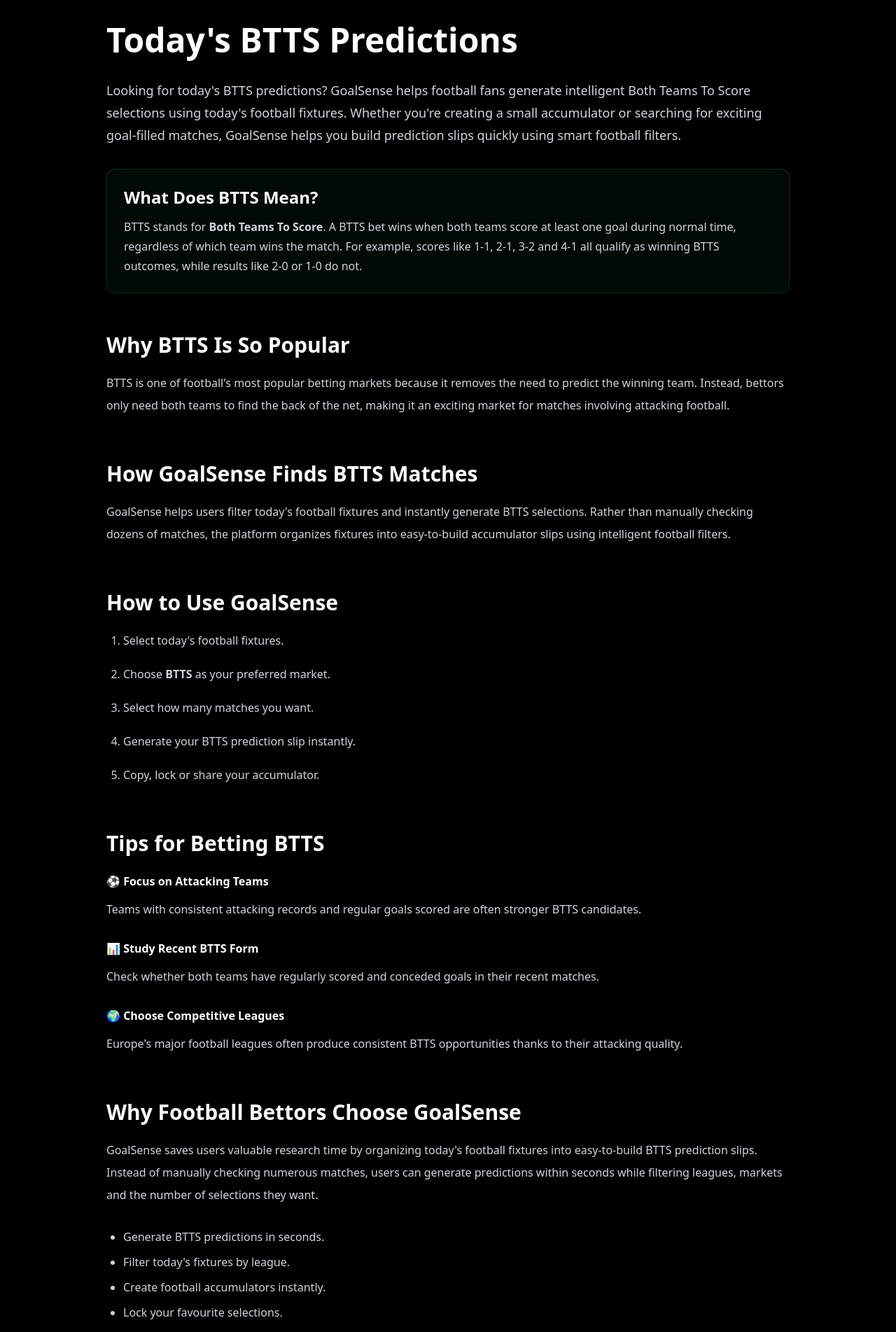
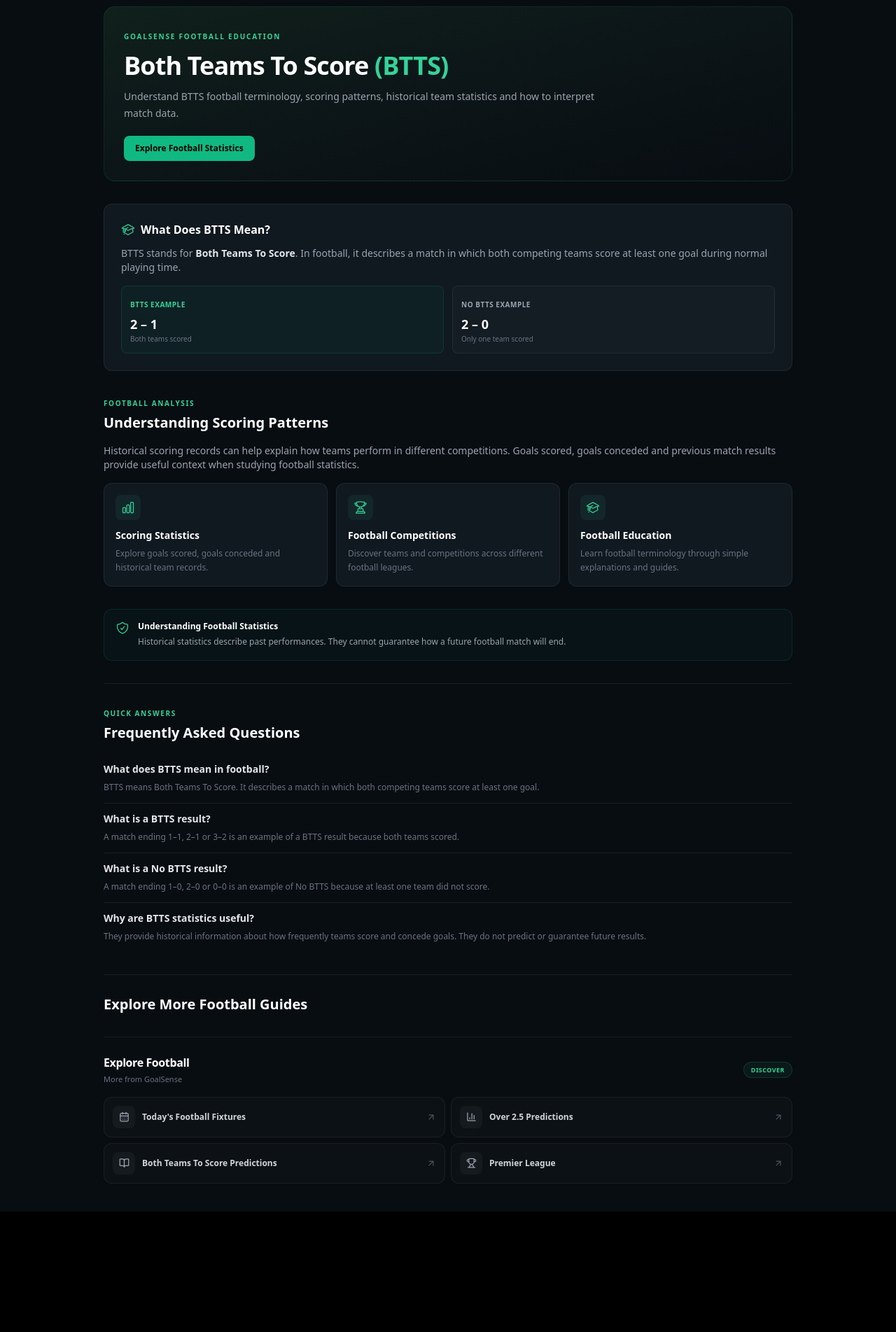
Before and after one commit to Jhondes/goalsense-app, a Next.js app: page /btts-predictions in a window 1280 px wide. Shown: the part 83-1986 px from the top of the page at 70% size. After the commit the page ends 1814 px from the top, so only its background shows below. Built offline with nearby package versions, Linux system fonts and the light colour scheme; no server answers.

Commit message:
Redesign compact BTTS information page

```diff
--- a/app/btts-predictions/page.tsx
+++ b/app/btts-predictions/page.tsx
@@ -1,36 +1,85 @@
+
 import type { Metadata } from "next";
 import Link from "next/link";
+import {
+  ChartBarIcon,
+  AcademicCapIcon,
+  TrophyIcon,
+  ShieldCheckIcon,
+} from "@heroicons/react/24/outline";
+
 import PredictionLinks from "@/components/PredictionLinks";
 import BreadcrumbSchema from "@/components/BreadcrumbSchema";
 import ArticleSchema from "@/components/ArticleSchema";
 import Breadcrumb from "@/components/Breadcrumb";
 
 export const metadata: Metadata = {
-  title: "BTTS Predictions Today | GoalSense",
+  title: "BTTS Explained: Both Teams To Score | GoalSense",
   description:
-    "Generate today's Both Teams To Score (BTTS) football predictions, accumulator tips and match selections using GoalSense.",
+    "Understand Both Teams To Score (BTTS), football scoring statistics and match analysis with GoalSense.",
   keywords: [
-    "BTTS predictions",
-    "both teams to score predictions",
-    "today BTTS tips",
-    "BTTS accumulator",
-    "football BTTS tips",
-    "goal predictions",
+    "BTTS meaning",
+    "Both Teams To Score explained",
+    "football scoring statistics",
+    "BTTS football terminology",
+    "football match analysis",
+    "GoalSense",
   ],
   alternates: {
     canonical: "https://goalsense.live/btts-predictions",
   },
 };
 
+const features = [
+  {
+    icon: ChartBarIcon,
+    title: "Scoring Statistics",
+    description:
+      "Explore goals scored, goals conceded and historical team records.",
+  },
+  {
+    icon: TrophyIcon,
+    title: "Football Competitions",
+    description:
+      "Discover teams and competitions across different football leagues.",
+  },
+  {
+    icon: AcademicCapIcon,
+    title: "Football Education",
+    description:
+      "Learn football terminology through simple explanations and guides.",
+  },
+];
+
+const faqs = [
+  {
+    question: "What does BTTS mean in football?",
+    answer:
+      "BTTS means Both Teams To Score. It describes a match in which both competing teams score at least one goal.",
+  },
+  {
+    question: "What is a BTTS result?",
+    answer:
+      "A match ending 1–1, 2–1 or 3–2 is an example of a BTTS result because both teams scored.",
+  },
+  {
+    question: "What is a No BTTS result?",
+    answer:
+      "A match ending 1–0, 2–0 or 0–0 is an example of No BTTS because at least one team did not score.",
+  },
+  {
+    question: "Why are BTTS statistics useful?",
+    answer:
+      "They provide historical information about how frequently teams score and concede goals. They do not predict or guarantee future results.",
+  },
+];
+
 export default function BTTSPredictions() {
   return (
     <>
       <BreadcrumbSchema
         items={[
-          {
-            name: "Home",
-            url: "https://goalsense.live",
-          },
+          { name: "Home", url: "https://goalsense.live" },
           {
             name: "BTTS Predictions",
             url: "https://goalsense.live/btts-predictions",
@@ -39,262 +88,191 @@ export default function BTTSPredictions() {
       />
 
       <ArticleSchema
-        headline="BTTS Football Predictions"
-        description="Generate Both Teams To Score football predictions, accumulator tips and goal-based match selections using GoalSense."
+        headline="BTTS Explained: Both Teams To Score"
+        description="Understand Both Teams To Score terminology, football scoring statistics and match analysis."
         url="https://goalsense.live/btts-predictions"
         datePublished="2026-07-30"
         dateModified="2026-07-30"
       />
 
-      <main className="max-w-5xl mx-auto px-6 py-16">
+      <main className="min-h-screen bg-[#080d12] text-white">
+        <div className="mx-auto max-w-5xl px-5 py-7 sm:py-10">
 
+          {/* BREADCRUMB */}
           <Breadcrumb
             items={[
-            {
-              name: "Home",
-              href: "/",
-            },
-            {
-              name: "BTTS Predictions",
-            },
+              { name: "Home", href: "/" },
+              { name: "BTTS Predictions" },
             ]}
           />
 
-        <h1 className="text-4xl md:text-5xl font-bold mb-8">
-          Today's BTTS Predictions
+          {/* HERO */}
+          <section className="mb-8 mt-6 rounded-2xl border border-emerald-500/15 bg-gradient-to-br from-[#10201b] via-[#0c1518] to-[#080d12] p-5 sm:p-7">
+            <span className="text-[10px] font-bold uppercase tracking-[0.18em] text-emerald-400">
+              GOALSENSE FOOTBALL EDUCATION
+            </span>
+
+            <h1 className="mt-3 text-2xl font-extrabold tracking-tight sm:text-3xl md:text-4xl">
+              Both Teams To Score{" "}
+              <span className="text-emerald-400">(BTTS)</span>
             </h1>
 
-        <p className="text-lg text-gray-300 leading-8 mb-8">
-          Looking for today's BTTS predictions? GoalSense helps football fans
-          generate intelligent Both Teams To Score selections using today's
-          football fixtures. Whether you're creating a small accumulator or
-          searching for exciting goal-filled matches, GoalSense helps you build
-          prediction slips quickly using smart football filters.
+            <p className="mt-3 max-w-2xl text-sm leading-6 text-gray-400">
+              Understand BTTS football terminology, scoring patterns,
+              historical team statistics and how to interpret match data.
             </p>
 
-        <div className="rounded-xl border border-green-500/20 bg-green-500/5 p-6 mb-12">
+            <Link
+              href="/insights/football-statistics"
+              className="mt-5 inline-flex rounded-lg bg-emerald-500 px-4 py-2.5 text-xs font-bold text-black transition hover:bg-emerald-400"
+            >
+              Explore Football Statistics
+            </Link>
+          </section>
 
-          <h2 className="text-2xl font-semibold mb-3">
+          {/* BTTS EXPLANATION */}
+          <section className="mb-8 rounded-xl border border-white/[0.07] bg-[#101820] p-5 sm:p-6">
+            <div className="flex items-center gap-2">
+              <AcademicCapIcon className="h-5 w-5 text-emerald-400" />
+
+              <h2 className="text-base font-bold text-white">
                 What Does BTTS Mean?
               </h2>
+            </div>
 
-          <p className="text-gray-300 leading-7">
-            BTTS stands for <strong>Both Teams To Score</strong>. A BTTS bet wins
-            when both teams score at least one goal during normal time,
-            regardless of which team wins the match. For example, scores like
-            1-1, 2-1, 3-2 and 4-1 all qualify as winning BTTS outcomes, while
-            results like 2-0 or 1-0 do not.
+            <p className="mt-3 text-xs leading-6 text-gray-400 sm:text-sm">
+              BTTS stands for <strong className="text-gray-200">Both Teams To Score</strong>.
+              In football, it describes a match in which both competing
+              teams score at least one goal during normal playing time.
             </p>
 
-        </div>
+            <div className="mt-4 grid grid-cols-2 gap-3">
+              <div className="rounded-lg border border-emerald-500/15 bg-emerald-500/[0.05] p-3">
+                <span className="text-[10px] font-bold uppercase tracking-wider text-emerald-400">
+                  BTTS example
+                </span>
 
-        <h2 className="text-3xl font-bold mt-14 mb-5">
-          Why BTTS Is So Popular
-        </h2>
-
-        <p className="text-gray-300 leading-8 mb-6">
-          BTTS is one of football's most popular betting markets because it
-          removes the need to predict the winning team. Instead, bettors only
-          need both teams to find the back of the net, making it an exciting
-          market for matches involving attacking football.
+                <p className="mt-1 text-lg font-extrabold text-white">
+                  2 – 1
                 </p>
 
-        <h2 className="text-3xl font-bold mt-16 mb-5">
-          How GoalSense Finds BTTS Matches
-        </h2>
-
-        <p className="text-gray-300 leading-8 mb-6">
-          GoalSense helps users filter today's football fixtures and instantly
-          generate BTTS selections. Rather than manually checking dozens of
-          matches, the platform organizes fixtures into easy-to-build
-          accumulator slips using intelligent football filters.
-        </p>
-
-        <h2 className="text-3xl font-bold mt-16 mb-5">
-          How to Use GoalSense
-        </h2>
-
-        <ol className="space-y-4 list-decimal pl-6 text-gray-300 leading-8 mb-10">
-          <li>Select today's football fixtures.</li>
-          <li>Choose <strong>BTTS</strong> as your preferred market.</li>
-          <li>Select how many matches you want.</li>
-          <li>Generate your BTTS prediction slip instantly.</li>
-          <li>Copy, lock or share your accumulator.</li>
-        </ol>
-
-        <h2 className="text-3xl font-bold mt-16 mb-5">
-          Tips for Betting BTTS
-        </h2>
-
-        <div className="space-y-6 text-gray-300 leading-8">
-
-          <div>
-            <h3 className="font-semibold text-white mb-2">
-              ⚽ Focus on Attacking Teams
-            </h3>
-
-            <p>
-              Teams with consistent attacking records and regular goals scored
-              are often stronger BTTS candidates.
+                <p className="text-[10px] text-gray-500">
+                  Both teams scored
                 </p>
               </div>
 
-          <div>
-            <h3 className="font-semibold text-white mb-2">
-              📊 Study Recent BTTS Form
+              <div className="rounded-lg border border-white/[0.07] bg-white/[0.02] p-3">
+                <span className="text-[10px] font-bold uppercase tracking-wider text-gray-400">
+                  No BTTS example
+                </span>
+
+                <p className="mt-1 text-lg font-extrabold text-white">
+                  2 – 0
+                </p>
+
+                <p className="text-[10px] text-gray-500">
+                  Only one team scored
+                </p>
+              </div>
+            </div>
+          </section>
+
+          {/* STATISTICS */}
+          <section className="mb-8">
+            <div className="mb-4">
+              <span className="text-[10px] font-bold uppercase tracking-[0.16em] text-emerald-400">
+                Football Analysis
+              </span>
+
+              <h2 className="mt-1 text-xl font-extrabold">
+                Understanding Scoring Patterns
+              </h2>
+            </div>
+
+            <p className="mb-4 text-xs leading-6 text-gray-400 sm:text-sm">
+              Historical scoring records can help explain how teams perform
+              in different competitions. Goals scored, goals conceded and
+              previous match results provide useful context when studying
+              football statistics.
+            </p>
+
+            <div className="grid gap-3 sm:grid-cols-3">
+              {features.map((feature) => {
+                const Icon = feature.icon;
+
+                return (
+                  <div
+                    key={feature.title}
+                    className="rounded-xl border border-white/[0.07] bg-[#101820] p-4"
+                  >
+                    <div className="mb-3 flex h-9 w-9 items-center justify-center rounded-lg bg-emerald-400/[0.08]">
+                      <Icon className="h-5 w-5 text-emerald-400" />
+                    </div>
+
+                    <h3 className="text-sm font-bold text-white">
+                      {feature.title}
                     </h3>
 
-            <p>
-              Check whether both teams have regularly scored and conceded goals
-              in their recent matches.
+                    <p className="mt-1.5 text-xs leading-5 text-gray-500">
+                      {feature.description}
                     </p>
                   </div>
+                );
+              })}
+            </div>
+          </section>
+
+          {/* EDUCATIONAL NOTE */}
+          <section className="mb-8 flex items-start gap-3 rounded-xl border border-emerald-500/15 bg-emerald-500/[0.04] p-4">
+            <ShieldCheckIcon className="h-5 w-5 shrink-0 text-emerald-400" />
 
             <div>
-            <h3 className="font-semibold text-white mb-2">
-              🌍 Choose Competitive Leagues
-            </h3>
+              <h2 className="text-xs font-bold text-white">
+                Understanding Football Statistics
+              </h2>
 
-            <p>
-              Europe's major football leagues often produce consistent BTTS
-              opportunities thanks to their attacking quality.
+              <p className="mt-1 text-xs leading-5 text-gray-400">
+                Historical statistics describe past performances.
+                They cannot guarantee how a future football match will end.
               </p>
             </div>
+          </section>
 
-        </div>
+          {/* FAQ */}
+          <section className="mb-8 border-t border-white/[0.07] pt-7">
+            <span className="text-[10px] font-bold uppercase tracking-[0.16em] text-emerald-400">
+              Quick Answers
+            </span>
 
-        <h2 className="text-3xl font-bold mt-16 mb-5">
-          Why Football Bettors Choose GoalSense
-        </h2>
-
-        <p className="text-gray-300 leading-8 mb-8">
-          GoalSense saves users valuable research time by organizing today's
-          football fixtures into easy-to-build BTTS prediction slips. Instead of
-          manually checking numerous matches, users can generate predictions
-          within seconds while filtering leagues, markets and the number of
-          selections they want.
-        </p>
-
-        <ul className="space-y-3 list-disc pl-6 text-gray-300">
-          <li>Generate BTTS predictions in seconds.</li>
-          <li>Filter today's fixtures by league.</li>
-          <li>Create football accumulators instantly.</li>
-          <li>Lock your favourite selections.</li>
-          <li>Unlock Premium football prediction features.</li>
-        </ul>
-
-        <div className="rounded-xl border border-gray-700 bg-gray-900 p-8 mt-16">
-
-          <h2 className="text-3xl font-bold mb-4">
-            Generate Today's BTTS Predictions
-          </h2>
-
-          <p className="text-gray-400 leading-7 mb-8">
-            Build today's BTTS accumulator in seconds using GoalSense's
-            intelligent football prediction generator.
-          </p>
-
-          <Link
-            href="/"
-            className="inline-flex items-center rounded-lg bg-green-600 px-6 py-3 font-semibold hover:bg-green-500 transition"
-          >
-            Generate Predictions →
-          </Link>
-
-        </div>
-
-                <div className="rounded-xl border border-gray-700 bg-gray-900 p-8 mt-16">
-
-          <h2 className="text-3xl font-bold mb-6">
-            Explore More Football Predictions
-          </h2>
-
-          <p className="text-gray-400 mb-6">
-            Looking for different football betting markets? Explore more
-            prediction pages below and discover today's football selections.
-          </p>
-
-          <div className="flex flex-col gap-3">
-
-            <Link
-              href="/today-football-predictions"
-              className="text-green-400 hover:text-green-300"
-            >
-              Today's Football Predictions →
-            </Link>
-
-            <Link
-              href="/over-2.5-predictions"
-              className="text-green-400 hover:text-green-300"
-            >
-              Over 2.5 Predictions →
-            </Link>
-
-            <Link
-              href="/premier-league-predictions"
-              className="text-green-400 hover:text-green-300"
-            >
-              Premier League Predictions →
-            </Link>
-
-          </div>
-
-        </div>
-
-        <p className="text-gray-300 leading-8 mt-16 mb-8">
-          Below are answers to some of the most common questions about Both
-          Teams To Score betting and how GoalSense helps users generate BTTS
-          football predictions and accumulator slips.
-        </p>
-
-        <h2 className="text-3xl font-bold mb-6">
+            <h2 className="mb-4 mt-1 text-xl font-extrabold">
               Frequently Asked Questions
             </h2>
 
-        <div className="space-y-8">
-
-          <div>
-            <h3 className="font-semibold text-xl mb-2">
-              What does BTTS mean?
+            <div className="divide-y divide-white/[0.07]">
+              {faqs.map((faq) => (
+                <div key={faq.question} className="py-3">
+                  <h3 className="text-xs font-bold text-gray-200 sm:text-sm">
+                    {faq.question}
                   </h3>
 
-            <p className="text-gray-400 leading-7">
-              BTTS stands for Both Teams To Score. The bet wins if both teams
-              score at least one goal during normal time, regardless of who
-              wins the match.
+                  <p className="mt-1.5 text-xs leading-5 text-gray-500">
+                    {faq.answer}
                   </p>
                 </div>
+              ))}
+            </div>
+          </section>
 
-          <div>
-            <h3 className="font-semibold text-xl mb-2">
-              Is BTTS a good accumulator market?
-            </h3>
+          {/* RELATED CONTENT */}
+          <section className="border-t border-white/[0.07] pt-7">
+            <h2 className="mb-4 text-xl font-extrabold">
+              Explore More Football Guides
+            </h2>
 
-            <p className="text-gray-400 leading-7">
-              Many football bettors include BTTS selections in accumulators
-              because they only require both teams to score, making them a
-              popular alternative to predicting match winners.
-            </p>
-          </div>
-
-          <div>
-            <h3 className="font-semibold text-xl mb-2">
-              Can GoalSense generate BTTS predictions?
-            </h3>
-
-            <p className="text-gray-400 leading-7">
-              Yes. GoalSense allows users to generate BTTS football predictions
-              using today's available fixtures, supported leagues and intelligent
-              football filters.
-            </p>
-          </div>
+            <PredictionLinks />
+          </section>
 
         </div>
-
-        <div className="mt-20">
-          <PredictionLinks />
-        </div>
-
       </main>
     </>
   );
```
Lines whose indentation alone changed are shown as unchanged.
